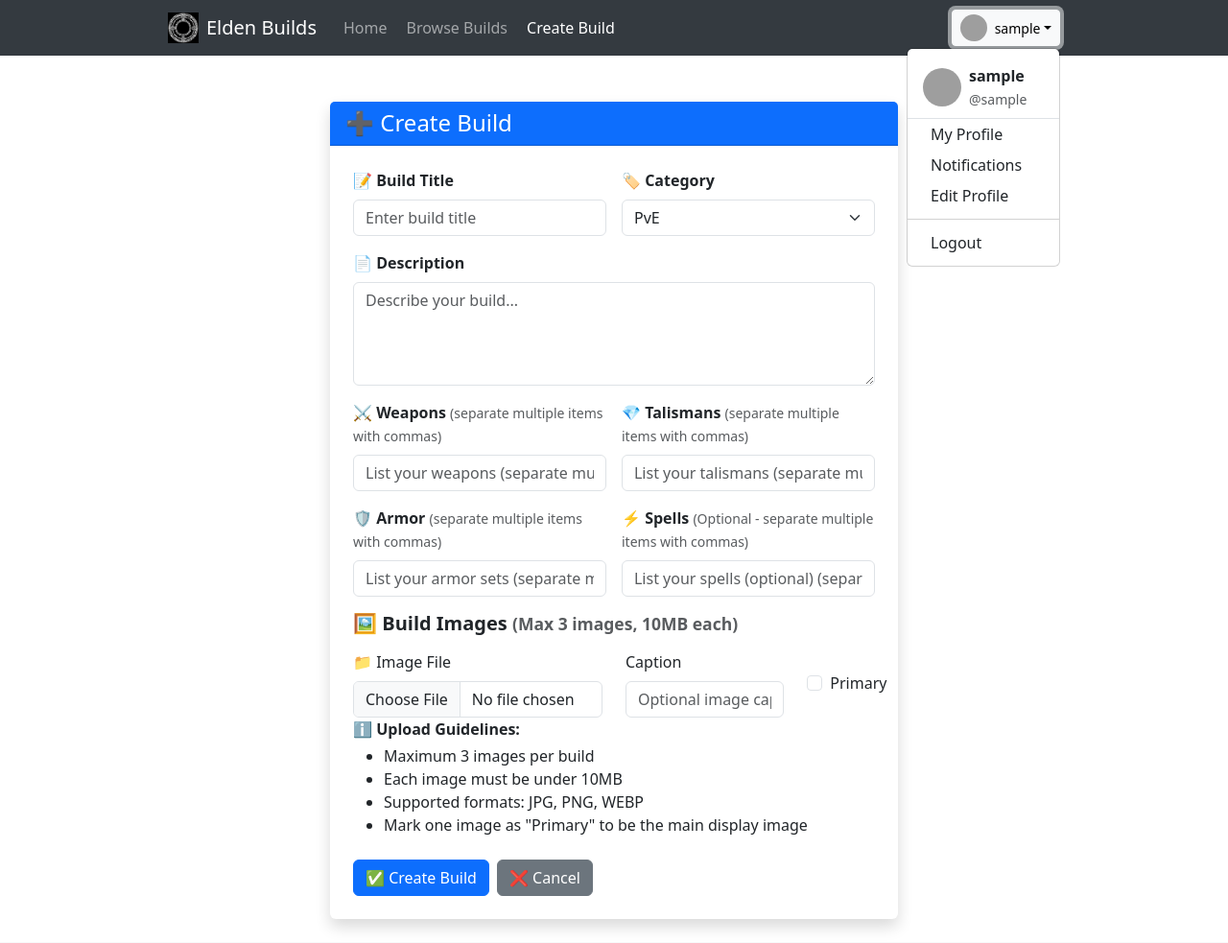
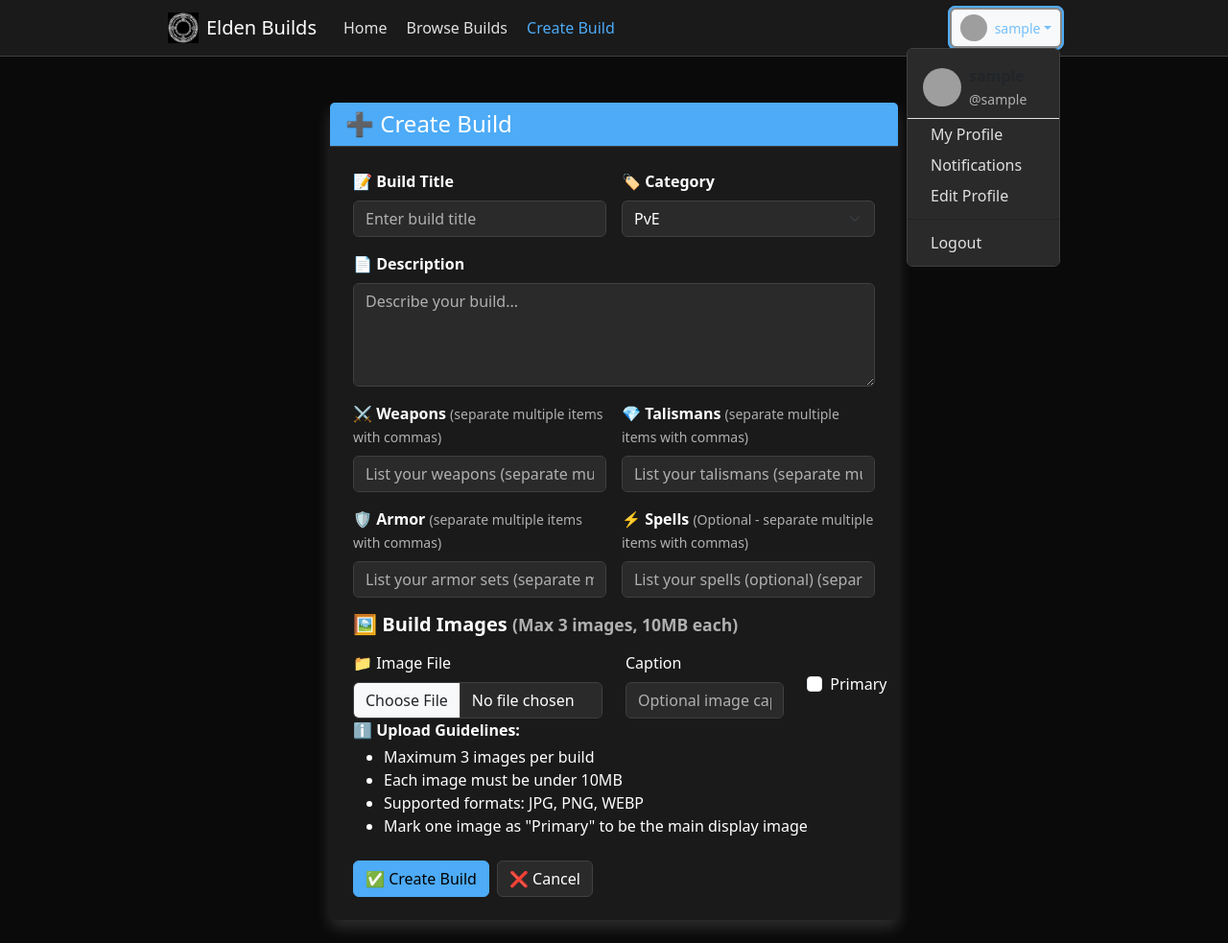
Before and after one commit to xGodai/Elden_Builds, a Django app: page /build/new/ in a window 1280 px wide, after a click that opens the changed part. Shown: the whole page at 96% size. Run offline with Django 5.2, Linux system fonts and the light colour scheme; the visitor is signed in with stand-in values (Sample User, id 1); some libraries are stand-ins or nearby versions; grey boxes are pictures that could not be loaded.

Commit message:
Add WCAG-compliant dark theme styles and integrate into base template

```diff
--- /dev/null
+++ b/static/css/dark-theme.css
@@ -0,0 +1,446 @@
+/* WCAG-Compliant Dark Theme for Elden Ring Builds */
+/* All colors meet WCAG AA contrast requirements (4.5:1 for normal text, 3:1 for large text) */
+
+:root {
+    /* Dark Theme Color Palette - WCAG Compliant */
+    --bg-primary: #0a0a0a;        /* Main background - true black */
+    --bg-secondary: #1a1a1a;      /* Card backgrounds */
+    --bg-tertiary: #2a2a2a;       /* Elevated surfaces */
+    --bg-hover: #333333;          /* Hover states */
+
+    /* Text Colors - High Contrast */
+    --text-primary: #ffffff;      /* Primary text - 21:1 contrast ratio */
+    --text-secondary: #e0e0e0;    /* Secondary text - 16.75:1 contrast ratio */
+    --text-muted: #b0b0b0;        /* Muted text - 9.74:1 contrast ratio */
+    --text-disabled: #808080;     /* Disabled text - 5.31:1 contrast ratio */
+
+    /* Accent Colors - WCAG AA Compliant */
+    --accent-primary: #4dabf7;    /* Primary blue - 5.77:1 contrast */
+    --accent-secondary: #69db7c;  /* Success green - 6.81:1 contrast */
+    --accent-warning: #ffd43b;    /* Warning yellow - 8.59:1 contrast */
+    --accent-danger: #ff6b6b;     /* Danger red - 4.89:1 contrast */
+    --accent-info: #74c0fc;       /* Info cyan - 7.26:1 contrast */
+
+    /* Border Colors */
+    --border-primary: #404040;    /* Primary borders */
+    --border-secondary: #333333;  /* Secondary borders */
+    --border-focus: #4dabf7;      /* Focus indicator */
+
+    /* Shadow Colors */
+    --shadow-light: rgba(255, 255, 255, 0.1);
+    --shadow-medium: rgba(255, 255, 255, 0.15);
+    --shadow-dark: rgba(0, 0, 0, 0.5);
+}
+
+/* Global Dark Theme Application */
+body {
+    background-color: var(--bg-primary) !important;
+    color: var(--text-primary) !important;
+    transition: background-color 0.3s ease, color 0.3s ease;
+}
+
+/* Container and Layout */
+.container, .container-fluid {
+    background-color: transparent;
+}
+
+/* Cards and Surfaces */
+.card {
+    background-color: var(--bg-secondary) !important;
+    border-color: var(--border-secondary) !important;
+    color: var(--text-primary) !important;
+}
+
+.card-body {
+    background-color: transparent;
+}
+
+.card-header {
+    background-color: var(--bg-tertiary) !important;
+    border-bottom-color: var(--border-primary) !important;
+    color: var(--text-primary) !important;
+}
+
+.card-footer {
+    background-color: var(--bg-tertiary) !important;
+    border-top-color: var(--border-primary) !important;
+    color: var(--text-secondary) !important;
+}
+
+/* Navigation */
+.navbar {
+    background-color: var(--bg-secondary) !important;
+    border-bottom: 1px solid var(--border-primary);
+}
+
+.navbar-brand {
+    color: var(--text-primary) !important;
+}
+
+.navbar-nav .nav-link {
+    color: var(--text-secondary) !important;
+}
+
+.navbar-nav .nav-link:hover,
+.navbar-nav .nav-link:focus {
+    color: var(--accent-primary) !important;
+}
+
+.navbar-nav .nav-link.active {
+    color: var(--accent-primary) !important;
+}
+
+.dropdown-menu {
+    background-color: var(--bg-tertiary) !important;
+    border-color: var(--border-primary) !important;
+}
+
+.dropdown-item {
+    color: var(--text-secondary) !important;
+}
+
+.dropdown-item:hover,
+.dropdown-item:focus {
+    background-color: var(--bg-hover) !important;
+    color: var(--accent-primary) !important;
+}
+
+/* Buttons - WCAG AA Compliant */
+.btn-primary {
+    background-color: var(--accent-primary) !important;
+    border-color: var(--accent-primary) !important;
+    color: #000000 !important; /* Black text for better contrast */
+}
+
+.btn-primary:hover,
+.btn-primary:focus {
+    background-color: #339af0 !important;
+    border-color: #339af0 !important;
+    color: #000000 !important;
+}
+
+.btn-secondary {
+    background-color: var(--bg-tertiary) !important;
+    border-color: var(--border-primary) !important;
+    color: var(--text-primary) !important;
+}
+
+.btn-secondary:hover,
+.btn-secondary:focus {
+    background-color: var(--bg-hover) !important;
+    border-color: var(--border-primary) !important;
+    color: var(--accent-primary) !important;
+}
+
+.btn-outline-primary {
+    border-color: var(--accent-primary) !important;
+    color: var(--accent-primary) !important;
+}
+
+.btn-outline-primary:hover,
+.btn-outline-primary:focus {
+    background-color: var(--accent-primary) !important;
+    border-color: var(--accent-primary) !important;
+    color: #000000 !important;
+}
+
+.btn-outline-danger {
+    border-color: var(--accent-danger) !important;
+    color: var(--accent-danger) !important;
+}
+
+.btn-outline-danger:hover,
+.btn-outline-danger:focus,
+.btn-outline-danger.bg-danger {
+    background-color: var(--accent-danger) !important;
+    border-color: var(--accent-danger) !important;
+    color: #000000 !important;
+}
+
+/* Forms - High Contrast */
+.form-control {
+    background-color: var(--bg-tertiary) !important;
+    border-color: var(--border-primary) !important;
+    color: var(--text-primary) !important;
+}
+
+.form-control:focus {
+    background-color: var(--bg-tertiary) !important;
+    border-color: var(--border-focus) !important;
+    color: var(--text-primary) !important;
+    box-shadow: 0 0 0 0.25rem rgba(77, 171, 247, 0.25) !important;
+}
+
+.form-control::placeholder {
+    color: var(--text-muted) !important;
+}
+
+.form-select {
+    background-color: var(--bg-tertiary) !important;
+    border-color: var(--border-primary) !important;
+    color: var(--text-primary) !important;
+}
+
+.form-select:focus {
+    background-color: var(--bg-tertiary) !important;
+    border-color: var(--border-focus) !important;
+    color: var(--text-primary) !important;
+    box-shadow: 0 0 0 0.25rem rgba(77, 171, 247, 0.25) !important;
+}
+
+.input-group-text {
+    background-color: var(--bg-tertiary) !important;
+    border-color: var(--border-primary) !important;
+    color: var(--text-secondary) !important;
+}
+
+/* Text Colors */
+.text-muted {
+    color: var(--text-muted) !important;
+}
+
+.text-secondary {
+    color: var(--text-secondary) !important;
+}
+
+.text-primary {
+    color: var(--accent-primary) !important;
+}
+
+.text-success {
+    color: var(--accent-secondary) !important;
+}
+
+.text-warning {
+    color: var(--accent-warning) !important;
+}
+
+.text-danger {
+    color: var(--accent-danger) !important;
+}
+
+.text-info {
+    color: var(--accent-info) !important;
+}
+
+/* Links - High Contrast */
+a {
+    color: var(--accent-primary) !important;
+}
+
+a:hover,
+a:focus {
+    color: #74c0fc !important;
+}
+
+.text-decoration-none {
+    color: inherit !important;
+}
+
+.text-decoration-none:hover,
+.text-decoration-none:focus {
+    color: var(--accent-primary) !important;
+}
+
+/* Badges */
+.badge {
+    color: #000000 !important;
+}
+
+.bg-primary {
+    background-color: var(--accent-primary) !important;
+}
+
+.bg-secondary {
+    background-color: var(--bg-tertiary) !important;
+    color: var(--text-primary) !important;
+}
+
+.bg-success {
+    background-color: var(--accent-secondary) !important;
+}
+
+.bg-warning {
+    background-color: var(--accent-warning) !important;
+}
+
+.bg-danger {
+    background-color: var(--accent-danger) !important;
+}
+
+.bg-info {
+    background-color: var(--accent-info) !important;
+}
+
+.bg-light {
+    background-color: var(--bg-tertiary) !important;
+    color: var(--text-primary) !important;
+}
+
+.bg-dark {
+    background-color: var(--bg-primary) !important;
+    color: var(--text-primary) !important;
+}
+
+/* Pagination */
+.pagination .page-link {
+    background-color: var(--bg-secondary) !important;
+    border-color: var(--border-primary) !important;
+    color: var(--text-secondary) !important;
+}
+
+.pagination .page-link:hover,
+.pagination .page-link:focus {
+    background-color: var(--bg-hover) !important;
+    border-color: var(--border-focus) !important;
+    color: var(--accent-primary) !important;
+}
+
+.pagination .page-item.active .page-link {
+    background-color: var(--accent-primary) !important;
+    border-color: var(--accent-primary) !important;
+    color: #000000 !important;
+}
+
+/* Tables */
+.table {
+    color: var(--text-primary) !important;
+}
+
+.table-dark {
+    --bs-table-bg: var(--bg-secondary);
+    --bs-table-color: var(--text-primary);
+    --bs-table-border-color: var(--border-primary);
+}
+
+/* Alerts */
+.alert {
+    border-width: 1px;
+}
+
+.alert-primary {
+    background-color: rgba(77, 171, 247, 0.15) !important;
+    border-color: var(--accent-primary) !important;
+    color: var(--accent-primary) !important;
+}
+
+.alert-success {
+    background-color: rgba(105, 219, 124, 0.15) !important;
+    border-color: var(--accent-secondary) !important;
+    color: var(--accent-secondary) !important;
+}
+
+.alert-warning {
+    background-color: rgba(255, 212, 59, 0.15) !important;
+    border-color: var(--accent-warning) !important;
+    color: var(--accent-warning) !important;
+}
+
+.alert-danger {
+    background-color: rgba(255, 107, 107, 0.15) !important;
+    border-color: var(--accent-danger) !important;
+    color: var(--accent-danger) !important;
+}
+
+.alert-info {
+    background-color: rgba(116, 192, 252, 0.15) !important;
+    border-color: var(--accent-info) !important;
+    color: var(--accent-info) !important;
+}
+
+/* Modals */
+.modal-content {
+    background-color: var(--bg-secondary) !important;
+    border-color: var(--border-primary) !important;
+}
+
+.modal-header {
+    border-bottom-color: var(--border-primary) !important;
+}
+
+.modal-footer {
+    border-top-color: var(--border-primary) !important;
+}
+
+.modal-title {
+    color: var(--text-primary) !important;
+}
+
+/* Tooltips and Popovers */
+.tooltip .tooltip-inner {
+    background-color: var(--bg-tertiary) !important;
+    color: var(--text-primary) !important;
+}
+
+.popover {
+    background-color: var(--bg-tertiary) !important;
+    border-color: var(--border-primary) !important;
+}
+
+.popover-body {
+    color: var(--text-primary) !important;
+}
+
+/* Focus Indicators - WCAG AA Requirement */
+*:focus {
+    outline: 2px solid var(--border-focus) !important;
+    outline-offset: 2px !important;
+}
+
+button:focus,
+.btn:focus,
+input:focus,
+select:focus,
+textarea:focus,
+.form-control:focus,
+.form-select:focus {
+    outline: 2px solid var(--border-focus) !important;
+    outline-offset: 2px !important;
+}
+
+/* High Contrast Mode Support */
+@media (prefers-contrast: high) {
+    :root {
+        --text-primary: #ffffff;
+        --text-secondary: #ffffff;
+        --bg-primary: #000000;
+        --bg-secondary: #000000;
+        --border-primary: #ffffff;
+        --accent-primary: #00ff00;
+    }
+}
+
+/* Reduced Motion Support */
+@media (prefers-reduced-motion: reduce) {
+    * {
+        animation-duration: 0.01ms !important;
+        animation-iteration-count: 1 !important;
+        transition-duration: 0.01ms !important;
+    }
+}
+
+/* Large Text Scaling */
+@media (min-resolution: 2dppx) {
+    body {
+        font-size: 1.1rem;
+    }
+}
+
+/* Default Emblem Dark Theme Enhancement */
+.default-emblem {
+    background: linear-gradient(135deg, #4dabf7 0%, #74c0fc 100%) !important;
+    border: 1px solid var(--border-primary) !important;
+}
+
+/* Shadow Adjustments for Dark Theme */
+.shadow-sm {
+    box-shadow: 0 0.125rem 0.25rem var(--shadow-light) !important;
+}
+
+.shadow {
+    box-shadow: 0 0.5rem 1rem var(--shadow-medium) !important;
+}
+
+.shadow-lg {
+    box-shadow: 0 1rem 3rem var(--shadow-dark) !important;
+}
--- a/templates/base.html
+++ b/templates/base.html
@@ -15,6 +15,9 @@
 
     <!-- Custom Responsive CSS -->
     <link rel="stylesheet" href="{% static 'css/responsive.css' %}">
+
+    <!-- WCAG-Compliant Dark Theme -->
+    <link rel="stylesheet" href="{% static 'css/dark-theme.css' %}">
 
     {% block extra_css %}{% endblock %}
 
```
Also changed, not shown: 1 other file.
